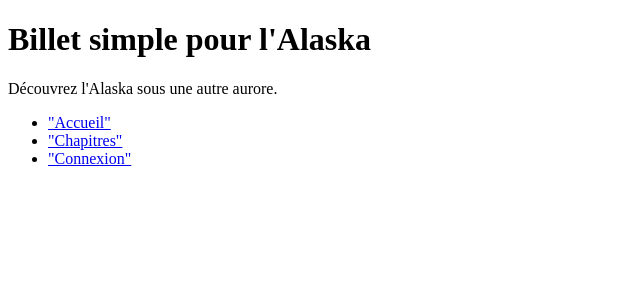
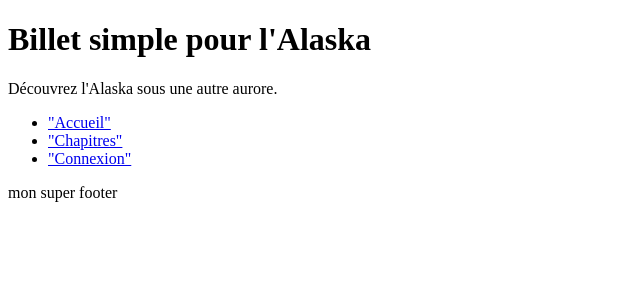
Before and after one commit to juliepierremont/BlogJean, a PHP site: page /view/gabarit.php in a window 1280 px wide. Shown: the top 300 px of the page, without its empty margins (0-640 px from the left). Run offline with PHP 8.4, Linux system fonts and the light colour scheme; the template is opened without the code that fills it, so the values that code supplies are empty.

Commit message:
Update gabarit.php
mise à jour du gabarit

```diff
--- a/view/gabarit.php
+++ b/view/gabarit.php
@@ -31,8 +31,16 @@
 
     </header>
 
-<?= $content; ?>
+    <?= $content; ?>
 
 </body>
 
+<footer>
+
+mon super footer
+
+
+</footer>
+
+
 </html>
```
